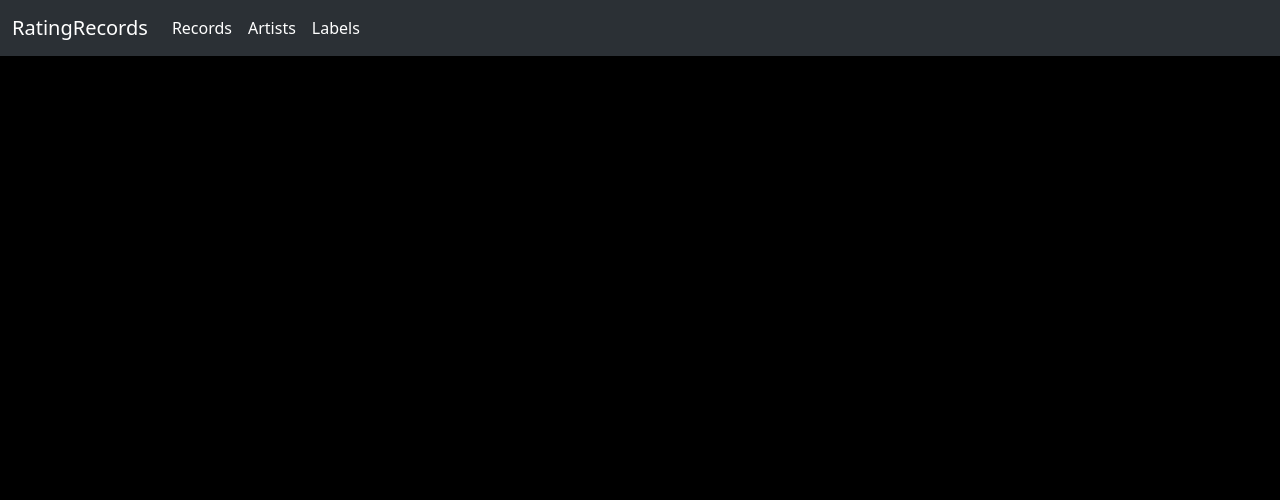
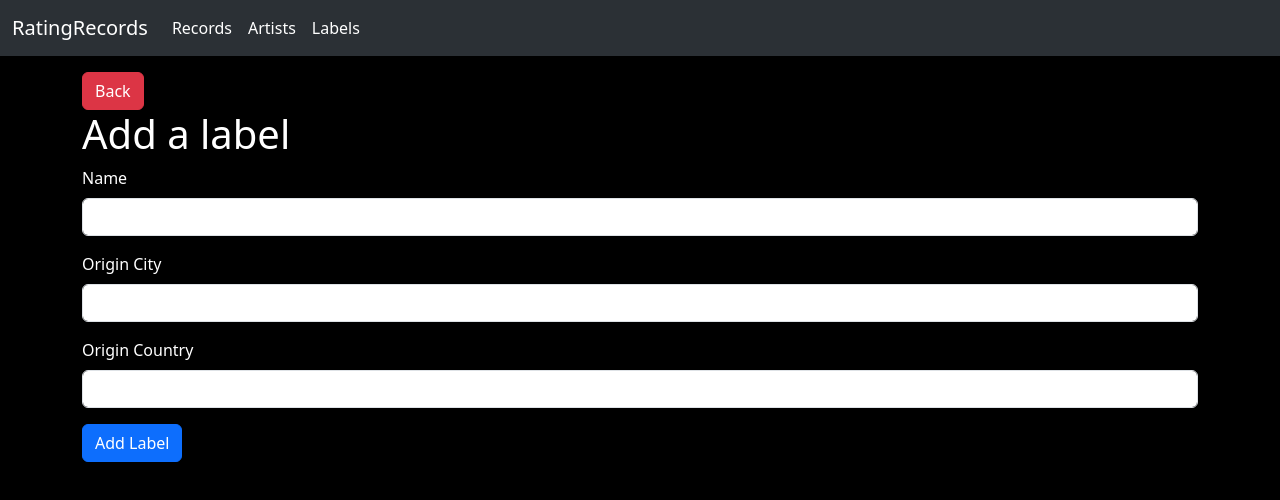
Before and after one commit to fehrnic1/RatingRecords, a SvelteKit app: page /labels/create in a window 1280 px wide. Shown: the top 500 px of the page. Built offline with nearby package versions, Linux system fonts and the light colour scheme.

Commit message:
create und detail Label

```diff
--- a/src/routes/labels/+page.svelte
+++ b/src/routes/labels/+page.svelte
@@ -3,6 +3,8 @@
   let {data} = $props();
   let labels = data.labels;
   </script>
+
+<a class="btn btn-primary" role="button" href="/labels/create">Add</a>
 
   <h1>Labels</h1>
 
--- a/src/routes/labels/create/+page.server.js
+++ b/src/routes/labels/create/+page.server.js
@@ -0,0 +1,24 @@
+import db from '$lib/db.js';
+
+
+/* export async function load({ params }) {
+    let artists = await db.getArtists()
+    let labels = await db.getLabels()
+    return {
+        artists: artists,
+        labels: labels
+    }
+} */
+
+export const actions = {
+    create: async ({ request }) => {
+        const data = await request.formData();
+        let label = {
+            name: data.get("name"),
+            originCity: data.get("originCity"),
+            originCountry: data.get("originCountry")
+        }
+        await db.createLabel(label);
+        return { success: true }
+    }
+}
--- a/src/routes/labels/create/+page.svelte
+++ b/src/routes/labels/create/+page.svelte
@@ -0,0 +1,29 @@
+<script>
+    let { form } = $props();
+</script>
+
+<a class="btn btn-danger" role="button" href="/labels">Back</a>
+<h1>Add a label</h1>
+<form method="POST" action="?/create">
+
+    <div class="mb-3">
+        <label for="" class="form-label">Name</label>
+        <input name="name" class="form-control" type="text" />
+    </div>
+
+    <div class="mb-3">
+        <label for="" class="form-label">Origin City</label>
+        <input name="originCity" class="form-control" type="text" />
+    </div>
+
+    <div class="mb-3">
+        <label for="" class="form-label">Origin Country</label>
+        <input name="originCountry" class="form-control" type="text" />
+    </div>
+
+    <button type="submit" class="btn btn-primary"> Add Label </button>
+</form>
+
+{#if form?.success}
+    <p>Label created</p>
+{/if}
```
Also changed, not shown: src/lib/components/LabelCard.svelte (+4 -3 lines), src/routes/labels/[label_id]/+page.server.js (+8 -0 lines), src/routes/labels/[label_id]/+page.svelte (+27 -0 lines).
